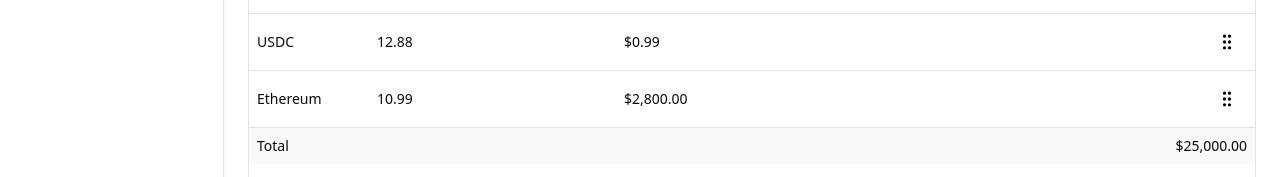
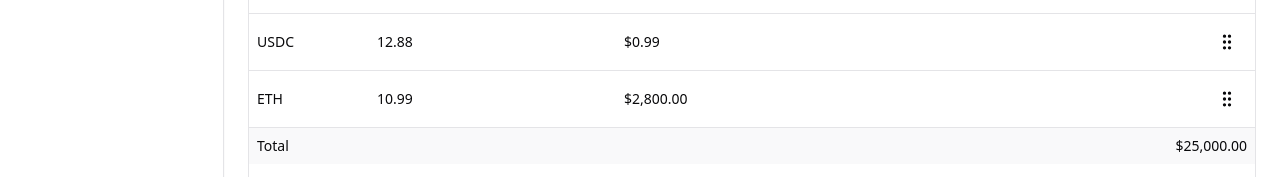
Before and after one commit to rooch-network/rooch-portal-v1, a React (Vite) app: page / in a window 1280 px wide. Shown: the part 362-539 px from the top of the page. Built offline with nearby package versions, Linux system fonts and the light colour scheme.

Commit message:
chore: fix some names on assets table

```diff
--- a/src/(dashboard)/userAssets/components/assetsTable.tsx
+++ b/src/(dashboard)/userAssets/components/assetsTable.tsx
@@ -41,7 +41,7 @@ const coins = [
     value: "$0.99",
   },
   {
-    coin: "Ethereum",
+    coin: "ETH",
     balance: 10.99,
     value: "$2,800.00",
   },
```
